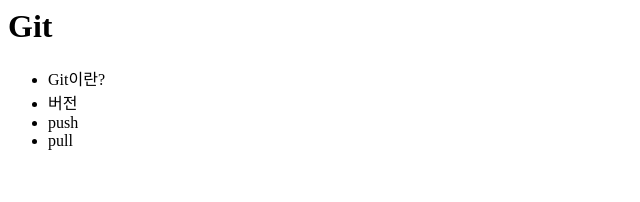
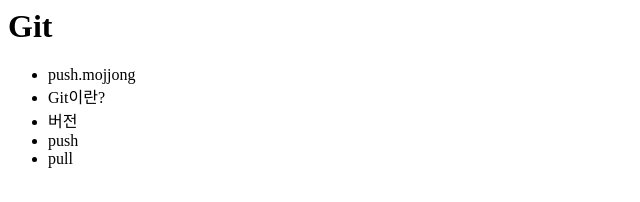
Before and after one commit to mojjong/test, a plain HTML site: page index.html in a window 1280 px wide. Shown: the whole page, without its empty margins (0-640 px from the left). Drawn offline with Linux system fonts and the light colour scheme.

Commit message:
mojjong add

```diff
--- a/index.html
+++ b/index.html
@@ -7,6 +7,7 @@
 			<h1>Git</h1>
 		</header>
 		<ul>
+			<li>push.mojjong</li>
 			<li>Git이란?</li>
 			<li>버전</li>
 			<li>push</li>
```
